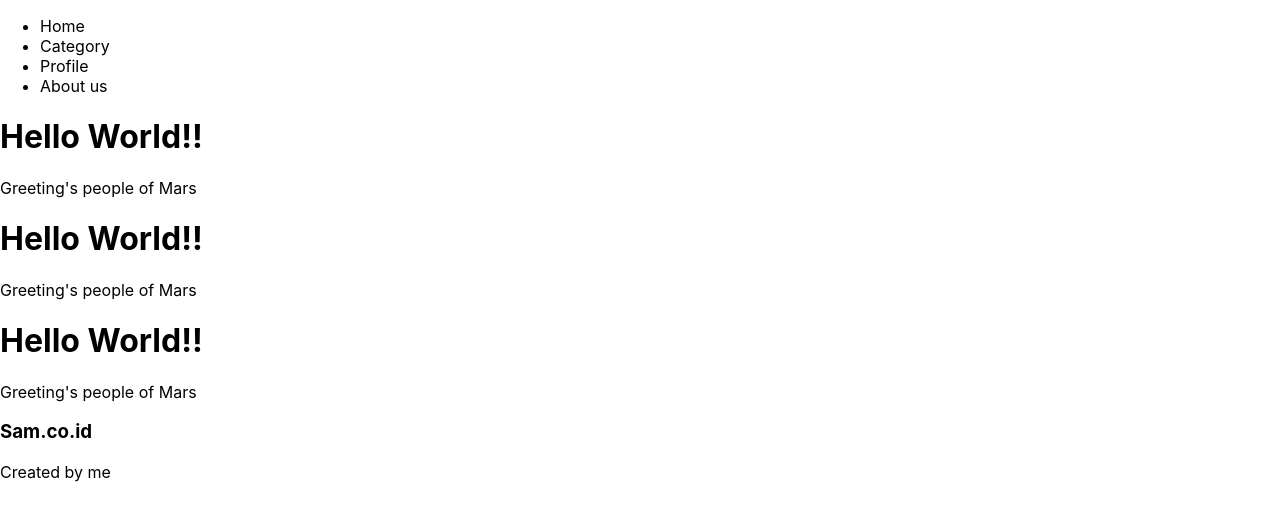
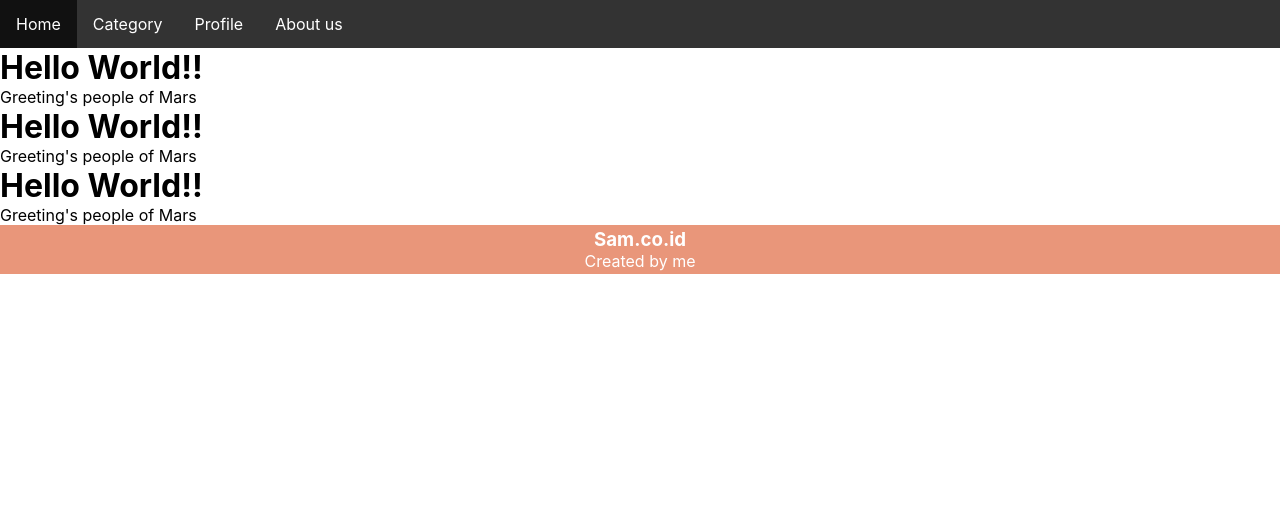
Before and after one commit to samosa76/JS-Final-Project, a React (Create React App) app: page / in a window 1280 px wide. Shown: the top 520 px of the page. Built offline with nearby package versions, Linux system fonts and the light colour scheme.

Commit message:
adding new css style to public

```diff
--- a/public/index.html
+++ b/public/index.html
@@ -15,6 +15,7 @@
       user's mobile device or desktop. See https://developers.google.com/web/fundamentals/web-app-manifest/
     -->
     <link rel="manifest" href="%PUBLIC_URL%/manifest.json" />
+    <link rel="stylesheet" href="%PUBLIC_URL%/stylesheet.css">
     <!--
       Notice the use of %PUBLIC_URL% in the tags above.
       It will be replaced with the URL of the `public` folder during the build.
--- /dev/null
+++ b/public/stylesheet.css
@@ -0,0 +1,34 @@
+* {
+    margin: 0px;
+}
+
+ul {
+    list-style-type: none;
+    margin: 0;
+    padding: 0;
+    overflow: hidden;
+    background-color: #333;
+}
+
+li {
+    float: left;
+}
+
+nav li a {
+    display: block;
+    color: white;
+    text-align: center;
+    padding: 14px 16px;
+    text-decoration: none;
+}
+
+li a:hover {
+    background-color: #111;
+}
+
+footer {
+    text-align: center;
+    padding: 3px;
+    background-color: DarkSalmon;
+    color: white;
+}
```
